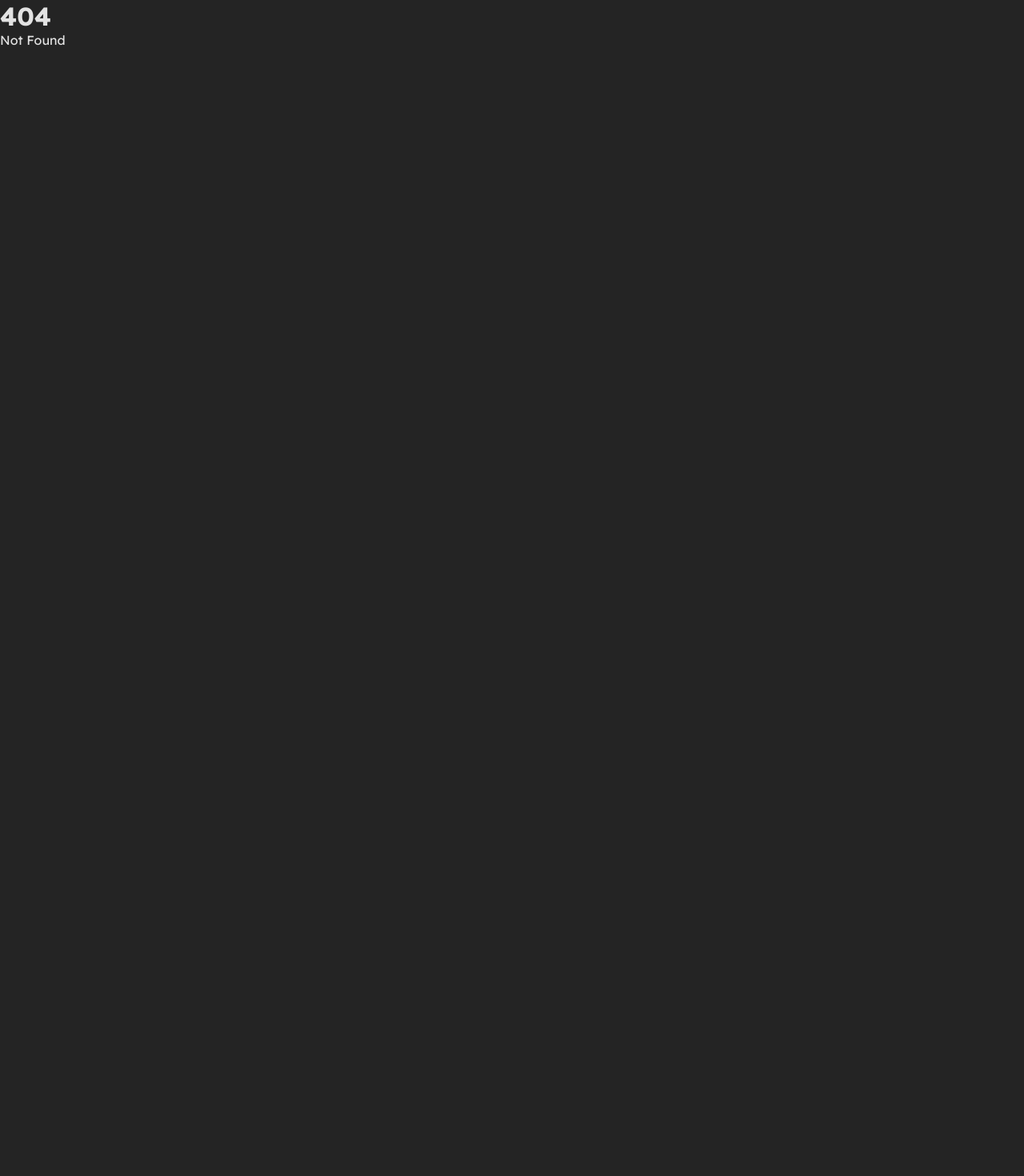
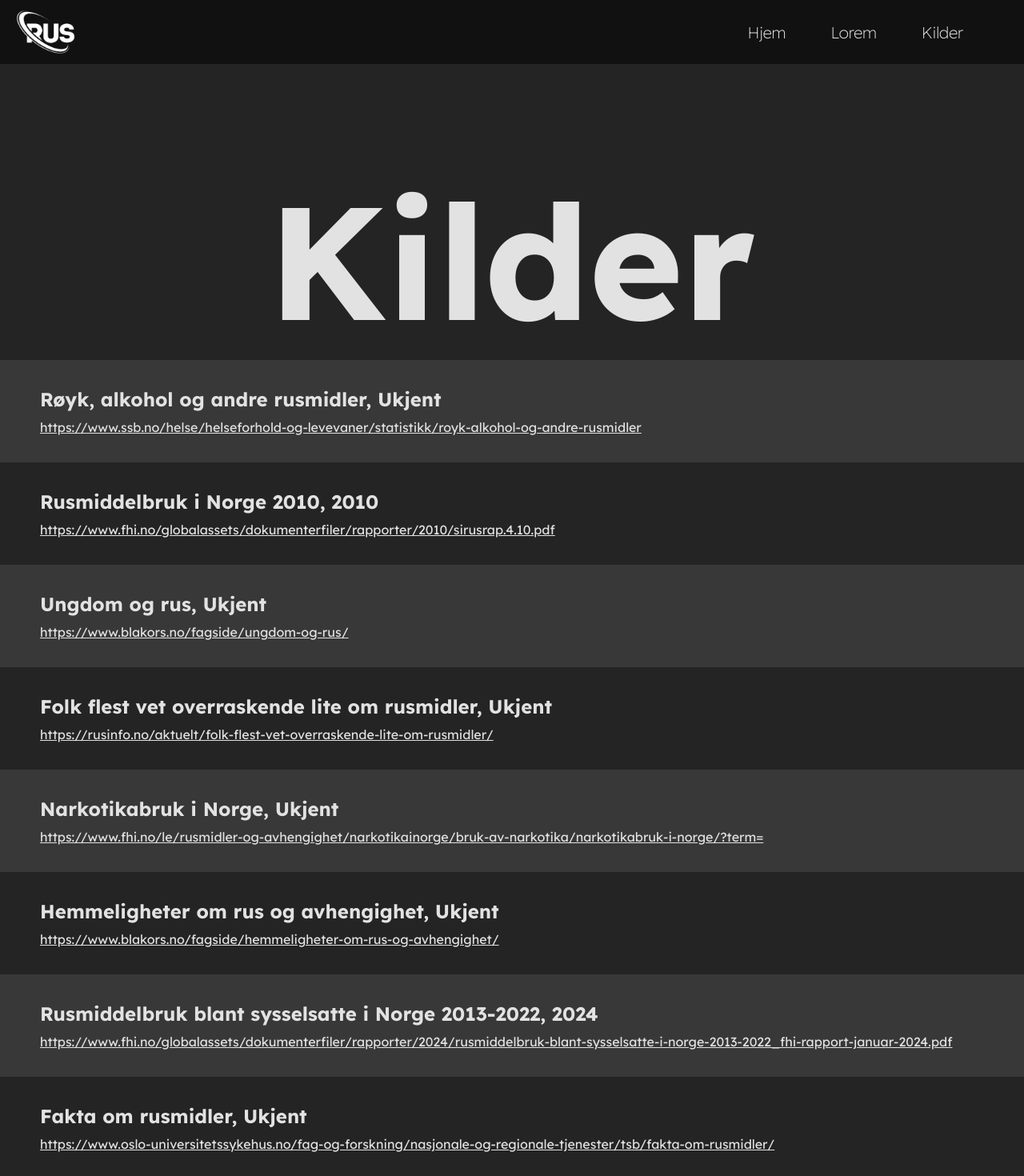
Before and after one commit to DanielJSorby/infographic, a SvelteKit app in the folder InfoGraphic/: page /kilder in a window 1280 px wide. Before the commit this address had no page. Shown: the top 1470 px of the page at 80% size. Before the commit the page ends 800 px from the top, so only its background shows below. Built offline with nearby package versions, Linux system fonts and the light colour scheme.

Commit message:
fiksa alt

```diff
--- a/InfoGraphic/package.json
+++ b/InfoGraphic/package.json
@@ -19,5 +19,8 @@
 		"svelte-check": "^4.0.0",
 		"typescript": "^5.0.0",
 		"vite": "^6.0.0"
+	},
+	"dependencies": {
+		"aos": "^2.3.4"
 	}
 }
--- a/InfoGraphic/src/app.html
+++ b/InfoGraphic/src/app.html
@@ -5,6 +5,10 @@
 		<link rel="icon" href="%sveltekit.assets%/favicon.png" />
 		<meta name="viewport" content="width=device-width, initial-scale=1" />
 		<link rel="stylesheet" href="%sveltekit.assets%/styles/global.css" />
+		<link
+			href="https://unpkg.com/aos@2.3.1/dist/aos.css"
+			rel="stylesheet"
+		/>
 		%sveltekit.head%
 	</head>
 	<body data-sveltekit-preload-data="hover">
--- /dev/null
+++ b/InfoGraphic/src/routes/+layout.svelte
@@ -0,0 +1,65 @@
+<script>
+    import { onMount } from 'svelte';
+    import Navbar from "../components/navbar.svelte";
+    import AOS from 'aos';
+    import 'aos/dist/aos.css';
+
+    let loading = true;
+
+    onMount(() => {
+        setTimeout(() => {
+            loading = false;
+            AOS.init();
+        }, 1500); // Varighet av loading-animasjonen i millisekunder
+    });
+</script>
+
+<Navbar />
+<slot></slot>
+
+<div class="loader" class:hide={!loading}>
+    <div class="loader-text">Rus Er Ikke Bra</div>
+</div>
+
+<style>
+    .loader {
+        position: fixed;
+        top: 0;
+        left: 0;
+        width: 100%;
+        height: 100%;
+        display: flex;
+        justify-content: center;
+        align-items: center;
+        background-color: #111111;
+        z-index: 10000;
+        transition: opacity 0.5s ease;
+    }
+
+    .loader.hide {
+        opacity: 0;
+        pointer-events: none;
+    }
+
+    .loader-text {
+        font-size: 48px;
+        font-weight: bold;
+        color: #BB86FC;
+        animation: pulse 1.5s;
+    }
+
+    @keyframes pulse {
+        0% {
+            transform: scale(1);
+            opacity: 1;
+        }
+        50% {
+            transform: scale(1.1);
+            opacity: 0.7;
+        }
+        100% {
+            transform: scale(1);
+            opacity: 1;
+        }
+    }
+</style>
--- a/InfoGraphic/src/routes/+page.svelte
+++ b/InfoGraphic/src/routes/+page.svelte
@@ -1,9 +1,7 @@
 <script>
-    import Navbar from '../components/navbar.svelte';
     import QuoteBox from '../boxes/QuoteBox.svelte';
     import TextBox from '../boxes/TextBox.svelte';
 </script>
 
-<Navbar />
 <QuoteBox />
 <TextBox />
--- /dev/null
+++ b/InfoGraphic/src/routes/kilder/+page.svelte
@@ -0,0 +1,85 @@
+<script>
+    let kilder =[
+        {
+            "tittel": "Røyk, alkohol og andre rusmidler",
+            "årstall": "Ukjent",
+            "link": "https://www.ssb.no/helse/helseforhold-og-levevaner/statistikk/royk-alkohol-og-andre-rusmidler"
+        },
+        {
+            "tittel": "Rusmiddelbruk i Norge 2010",
+            "årstall": 2010,
+            "link": "https://www.fhi.no/globalassets/dokumenterfiler/rapporter/2010/sirusrap.4.10.pdf"
+        },
+        {
+            "tittel": "Ungdom og rus",
+            "årstall": "Ukjent",
+            "link": "https://www.blakors.no/fagside/ungdom-og-rus/"
+        },
+        {
+            "tittel": "Folk flest vet overraskende lite om rusmidler",
+            "årstall": "Ukjent",
+            "link": "https://rusinfo.no/aktuelt/folk-flest-vet-overraskende-lite-om-rusmidler/"
+        },
+        {
+            "tittel": "Narkotikabruk i Norge",
+            "årstall": "Ukjent",
+            "link": "https://www.fhi.no/le/rusmidler-og-avhengighet/narkotikainorge/bruk-av-narkotika/narkotikabruk-i-norge/?term="
+        },
+        {
+            "tittel": "Hemmeligheter om rus og avhengighet",
+            "årstall": "Ukjent",
+            "link": "https://www.blakors.no/fagside/hemmeligheter-om-rus-og-avhengighet/"
+        },
+        {
+            "tittel": "Rusmiddelbruk blant sysselsatte i Norge 2013-2022",
+            "årstall": 2024,
+            "link": "https://www.fhi.no/globalassets/dokumenterfiler/rapporter/2024/rusmiddelbruk-blant-sysselsatte-i-norge-2013-2022_fhi-rapport-januar-2024.pdf"
+        },
+        {
+            "tittel": "Fakta om rusmidler",
+            "årstall": "Ukjent",
+            "link": "https://www.oslo-universitetssykehus.no/fag-og-forskning/nasjonale-og-regionale-tjenester/tsb/fakta-om-rusmidler/"
+        }];
+</script>
+
+<h1 data-aos="fade-down">Kilder</h1>
+
+{#each kilder as kilde, index}
+    <div class="kilde {index % 2 === 0 ? 'grey' : ''}" data-aos="fade-up" data-aos-delay={100}>
+        <h2>{kilde.tittel}, {kilde.årstall}</h2>
+        <a href="{kilde.link}">{kilde.link}</a>
+    </div>
+{/each}
+
+
+<style>
+    h1 {
+        width: 100%;
+        margin: 0 auto;
+        margin-top: 200px;
+        font-size: 200px;
+        text-align: center;
+    }
+
+    .kilde {
+        width: 100%;
+        height: 128px;
+        display: flex;
+        justify-content: center;
+        flex-direction: column;
+        gap: 10px;
+        padding-left: 50px;
+    }
+
+    .kilde.grey {
+        background-color: #383838;
+    }
+
+    a {
+        transition: all .3s;
+    }
+
+    a:hover {
+        color: #BB86FC;
+    }
+</style>
--- a/InfoGraphic/static/styles/global.css
+++ b/InfoGraphic/static/styles/global.css
@@ -12,3 +12,17 @@ body {
 	background-color: #242424;
 	color: #e2e2e2;
 }
+
+.button {
+	background-color: #bb86fc;
+	border: none;
+	color: white;
+	padding: 12px 24px;
+	font-size: 16px;
+	border-radius: 8px;
+	cursor: pointer;
+	transition: background 0.3s ease;
+}
+.button:hover {
+	background-color: #c392ff;
+}
```
Also changed, not shown: InfoGraphic/src/boxes/QuoteBox.svelte (+16 -10 lines), InfoGraphic/src/boxes/TextBox.svelte (+4 -4 lines), InfoGraphic/src/routes/+error.svelte (added, +53 -0 lines), 1 other file (tests, documents, lock files or other folders).
